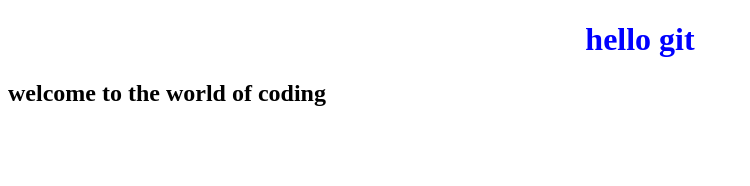
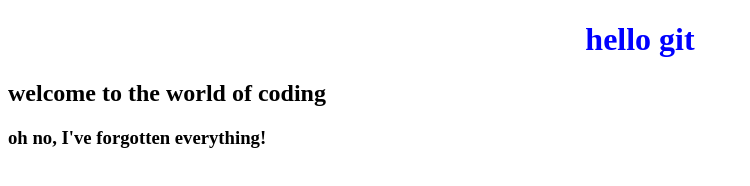
Before and after one commit to SoSmeffy/practise-code, a plain HTML site: page index.html in a window 1280 px wide. Shown: the whole page, without its empty margins (0-750 px from the left). Drawn offline with Linux system fonts and the light colour scheme.

Commit message:
added h3

```diff
--- a/index.html
+++ b/index.html
@@ -10,6 +10,7 @@
   <body>
     <h1>hello git</h1>
     <h2>welcome to the world of coding</h2>
+    <h3>oh no, I've forgotten everything!</h3>
     <script src="script.js"></script>
   </body>
 </html>
```
